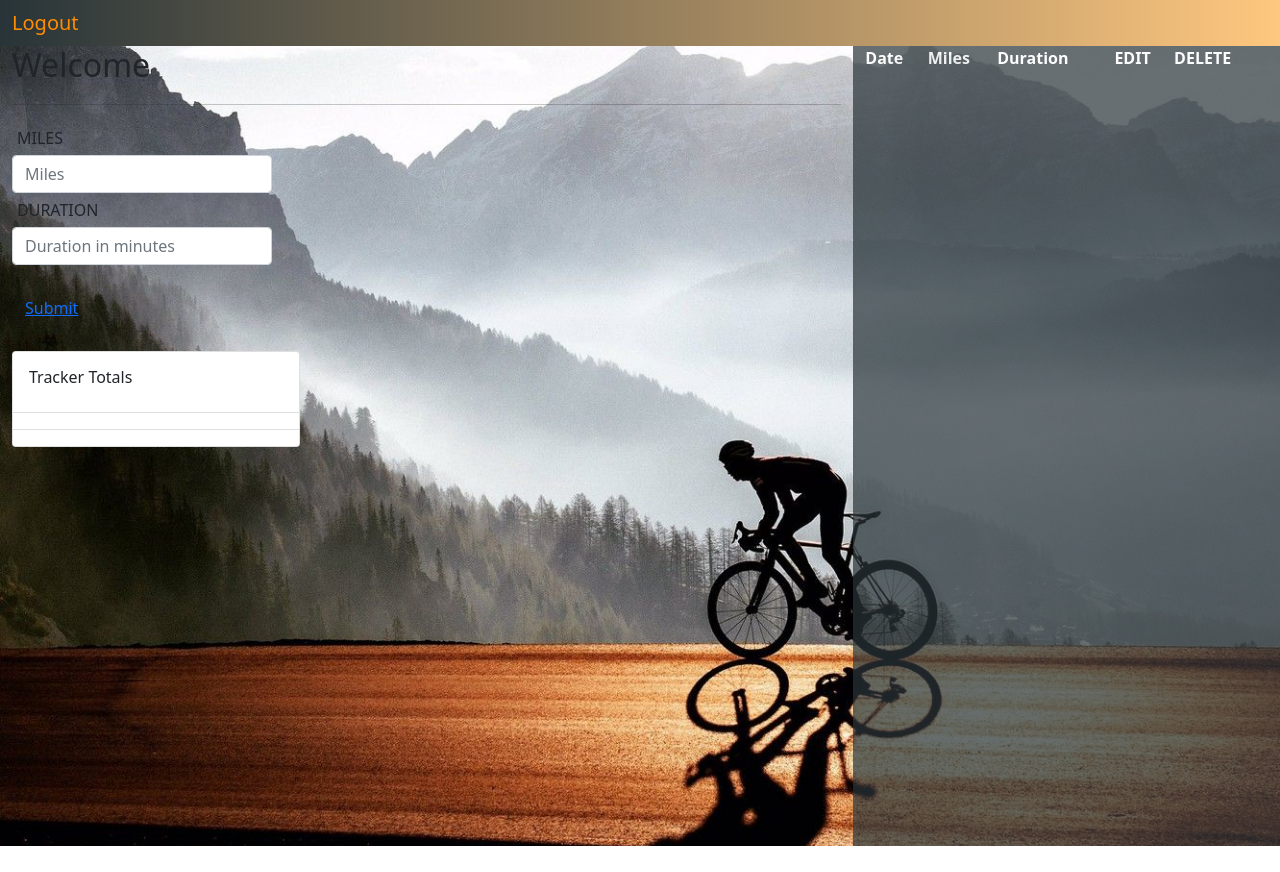
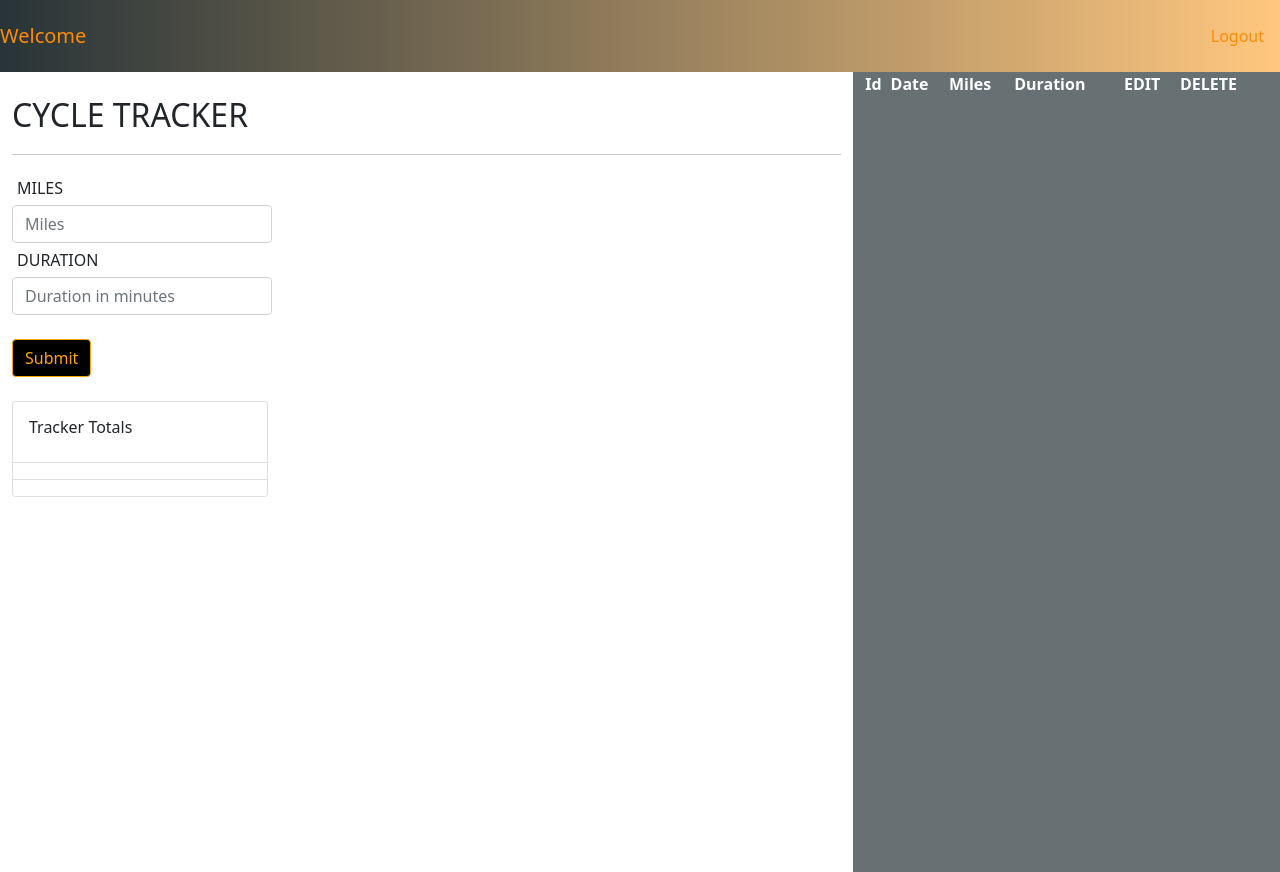
Before and after one commit to jpanakkal22/cycle_tracker, a website: page public/members.html in a window 1280 px wide. Before the commit the page ends 846 px from the top, so only its background shows below. Drawn offline with nearby package versions, Linux system fonts and the light colour scheme; no server answers.

Commit message:
change navbar brand, add id to table head

```diff
--- a/public/members.html
+++ b/public/members.html
@@ -1,33 +1,30 @@
 <!DOCTYPE html>
 <html lang="en">
-
   <head>
-  <title>Cycle Challenge</title>
+    <title>Cycle Tracker</title>
     <meta charset="UTF-8">
     <meta name="viewport" content="width=device-width, initial-scale=1">
     <link href="https://cdn.jsdelivr.net/npm/bootstrap@5.0.0-beta1/dist/css/bootstrap.min.css" rel="stylesheet" integrity="sha384-giJF6kkoqNQ00vy+HMDP7azOuL0xtbfIcaT9wjKHr8RbDVddVHyTfAAsrekwKmP1" crossorigin="anonymous">
     <link rel="stylesheet" href="https://cdn.jsdelivr.net/npm/bootstrap-icons@1.3.0/font/bootstrap-icons.css">
     <link href="stylesheets/style.css" rel="stylesheet">
-
   </head>
-
   <body>
     <nav class="navbar navbar-default">
-    <div class="container-fluid">
-      <div class="navbar-header">
-        <a class="navbar-brand" href="/logout">
-          Logout
-        </a>
-      </div>
+      <a class="navbar-brand">Welcome <span class="member-name"></span></a>
+      <div class="d-flex justify-content-end">
+        <ul class="navbar-nav">
+          <li class="nav-item">
+            <a class="nav-link p-3" href="/logout">Logout</span></a>
+          </li>
+        </ul>
       </div>
     </nav>
-  <div class="container-fluid bg2">
-    <!--Greeting-->
+    <div class="container-fluid">
       <div class="row main">
-      <div class="col-sm-8">
+        <div class="col-sm-8 pt-4">
           <div class="row">
             <div class="col-sm-12">
-            <h2>Welcome <span class="member-name"></span></h2>
+              <h2>CYCLE TRACKER</h2>
               <hr>
             </div>
           </div>
@@ -47,14 +44,14 @@
                   <label for="exampleInputID"></label>
                   <input type="hidden" id="id-input" value="">
                 </div>
-              <button type="submit" class="btn btn-link enter">Submit</button>
+                <button type="submit" class="btn btn-default enter">Submit</button>
               </form>
               <br />
             </div>
           </div>
           <div class="row">
-            <div class="col-sm-8">
-              <div class="card" style="width: 18rem;">
+            <div class="col-sm-4">
+              <div class="card" style="width: 16rem;">
                 <div class="card-body">
                   <h6 class="card-title">Tracker Totals</h6>
                 </div>
@@ -70,6 +67,7 @@
           <table>
             <thead>
               <tr>
+                <th>Id</th>
                 <th>Date</th>
                 <th>Miles</th>
                 <th>Duration</th>
@@ -81,7 +79,7 @@
           </table>
         </div>
       </div>
-
+    </div>
     <script src="https://cdnjs.cloudflare.com/ajax/libs/jquery/3.2.1/jquery.min.js"></script>
     <script type="text/javascript" src="js/members.js"></script>
     <script src="https://code.jquery.com/jquery.js"></script>
```
Lines whose indentation alone changed are shown as unchanged.
